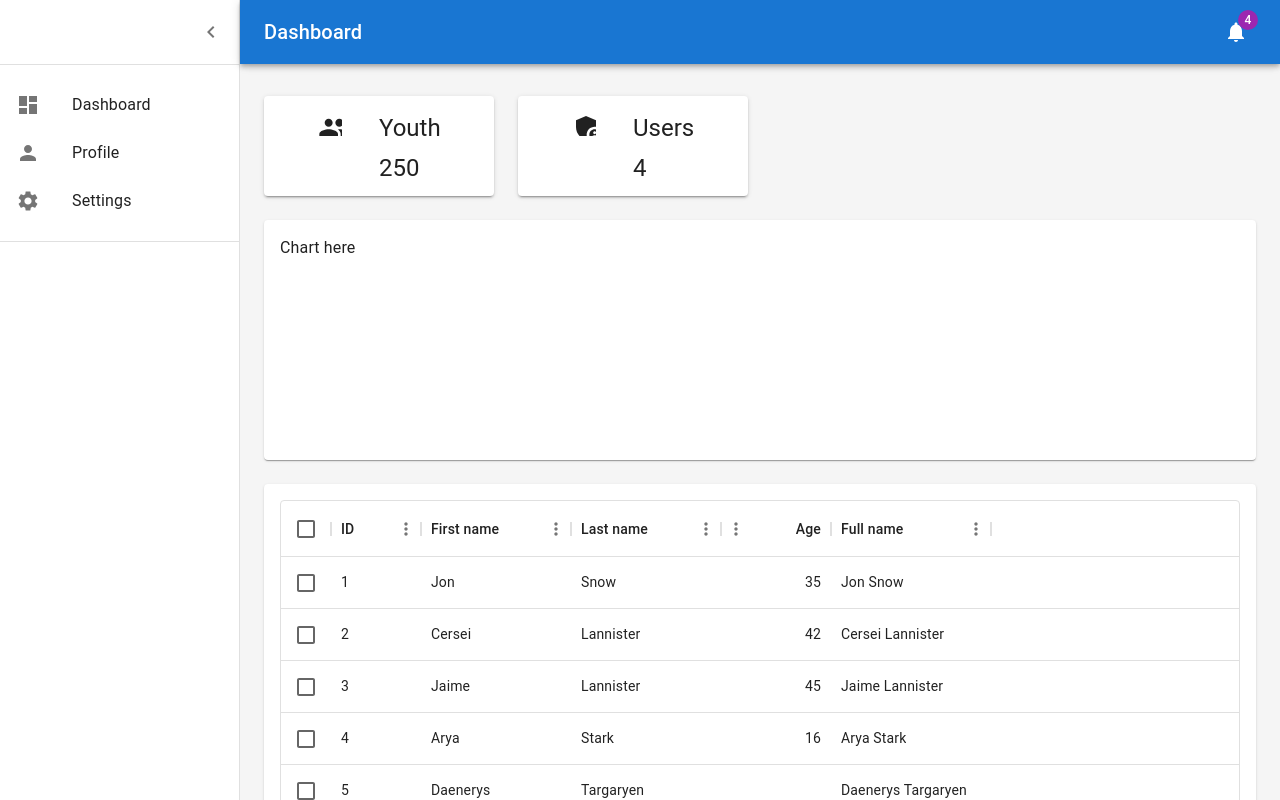
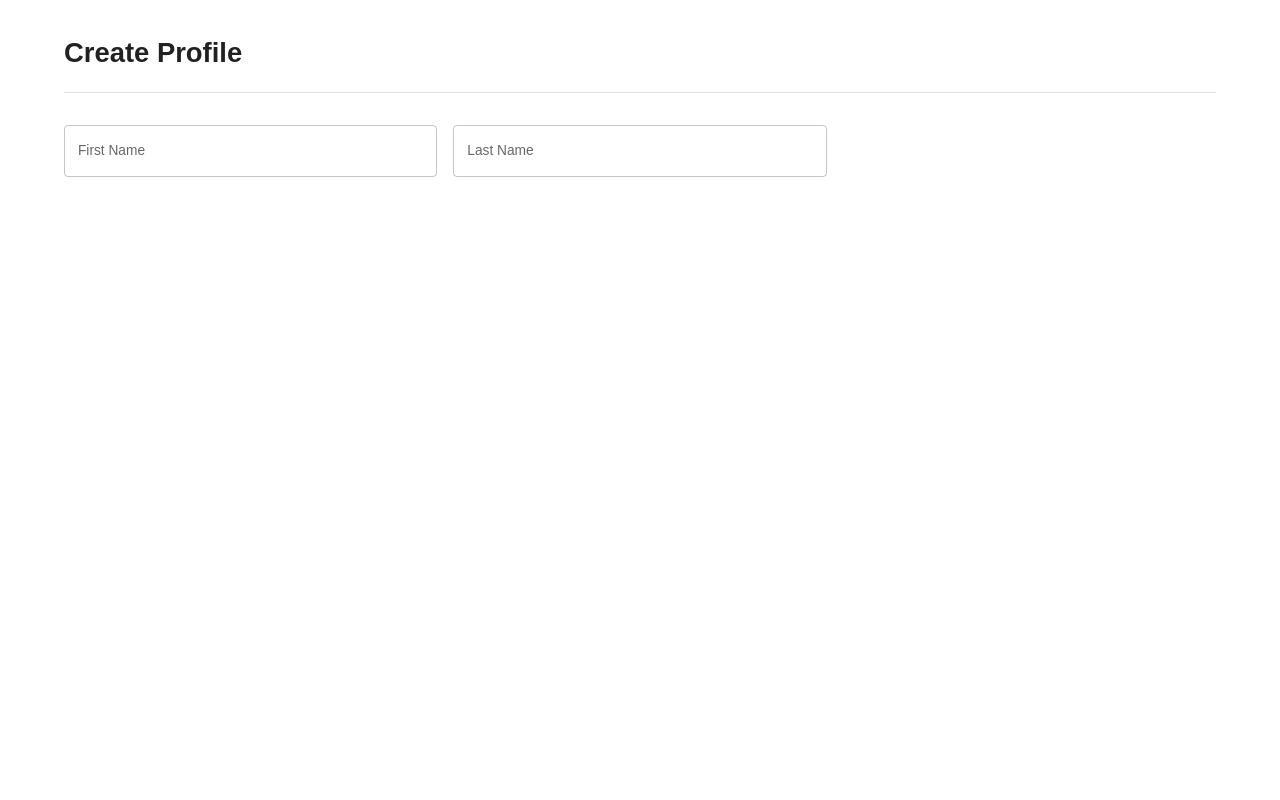
Before and after one commit to dev-artlouise/Bgry-app, a React (Vite) app: page / in a window 1280 px wide. Built offline with nearby package versions, Linux system fonts and the light colour scheme.

Commit message:
added simple muitextfields

```diff
--- a/src/App.jsx
+++ b/src/App.jsx
@@ -1,4 +1,6 @@
 import Dashboard from './pages/Dashboard';
+import ProfilePage from './pages/ProfilePage';
+
 import { ColorModeContext, useMode } from './theme';
 import { CssBaseline, ThemeProvider } from '@mui/material';
 
@@ -11,7 +13,8 @@ function App() {
       <ThemeProvider theme={theme}>
         <CssBaseline />
         <div className='app'>
-          < Dashboard />
+          {/* < Dashboard /> */}
+          <ProfilePage />
         </div>
       </ThemeProvider>
 
--- /dev/null
+++ b/src/components/textfield/MuiTextField.jsx
@@ -0,0 +1,27 @@
+import { useState } from 'react';
+import FormControl from '@mui/material/FormControl';
+import TextField from '@mui/material/TextField';
+
+const MuiTextField = ({ label, value, setData, error }) => {
+
+    const [hasError, setHasError] = useState(!!error)
+
+    const handleChange = (event) => {
+        setData(event.target.value);
+        setHasError(!!error);
+    };
+
+    return (
+        <FormControl sx={{ width: '100%' }}>
+            <TextField
+                error={hasError}
+                label={label}
+                value={value}
+                onChange={handleChange}
+                variant="outlined"
+            />
+        </FormControl>
+    )
+}
+
+export default MuiTextField
--- /dev/null
+++ b/src/layouts/Form.jsx
@@ -0,0 +1,23 @@
+import React from 'react'
+import { Divider, Grid, Box } from '@mui/material'
+
+import Container from '@mui/material/Container';
+
+const Form = ({ content }) => {
+    return (
+        <Box >
+            <Container maxWidth="lg" sx={{ mt: 4, mb: 4 }}>
+                <h1>Create Profile</h1>
+                <Divider />
+                <Box sx={{ marginTop: 4 }}>
+                    <Grid container spacing={2}>
+                        {content}
+                    </Grid>
+                </Box>
+
+            </Container>
+        </Box>
+    )
+}
+
+export default Form
--- a/src/pages/ProfilePage.jsx
+++ b/src/pages/ProfilePage.jsx
@@ -0,0 +1,43 @@
+import React, { useState } from 'react'
+
+import { Box, Grid } from '@mui/material'
+
+import Form from '../layouts/Form'
+import MuiTextField from '../components/textfield/MuiTextField'
+
+const ProfilePage = () => {
+
+    //field Inputs
+    const [firstName, setFirstName] = useState('')
+    const [lastName, setLastName] = useState('')
+    const [error, setError] = useState(false)
+
+    return (
+        <div>
+            <Form
+                content={
+                    <>
+                        <Grid item xs={4}>
+                            <MuiTextField
+                                error={error && true}
+                                label='First Name'
+                                value={firstName}
+                                setData={setFirstName}
+                            />
+                        </Grid>
+
+                        <Grid item xs={4}>
+                            <MuiTextField
+                                label='Last Name'
+                                value={lastName}
+                                setData={setLastName}
+                            />
+                        </Grid>
+                    </>
+                }
+            />
+        </div>
+    )
+}
+
+export default ProfilePage
```
Also changed, not shown: src/pages/Dashboard/index.jsx (deleted, +0 -28 lines).
